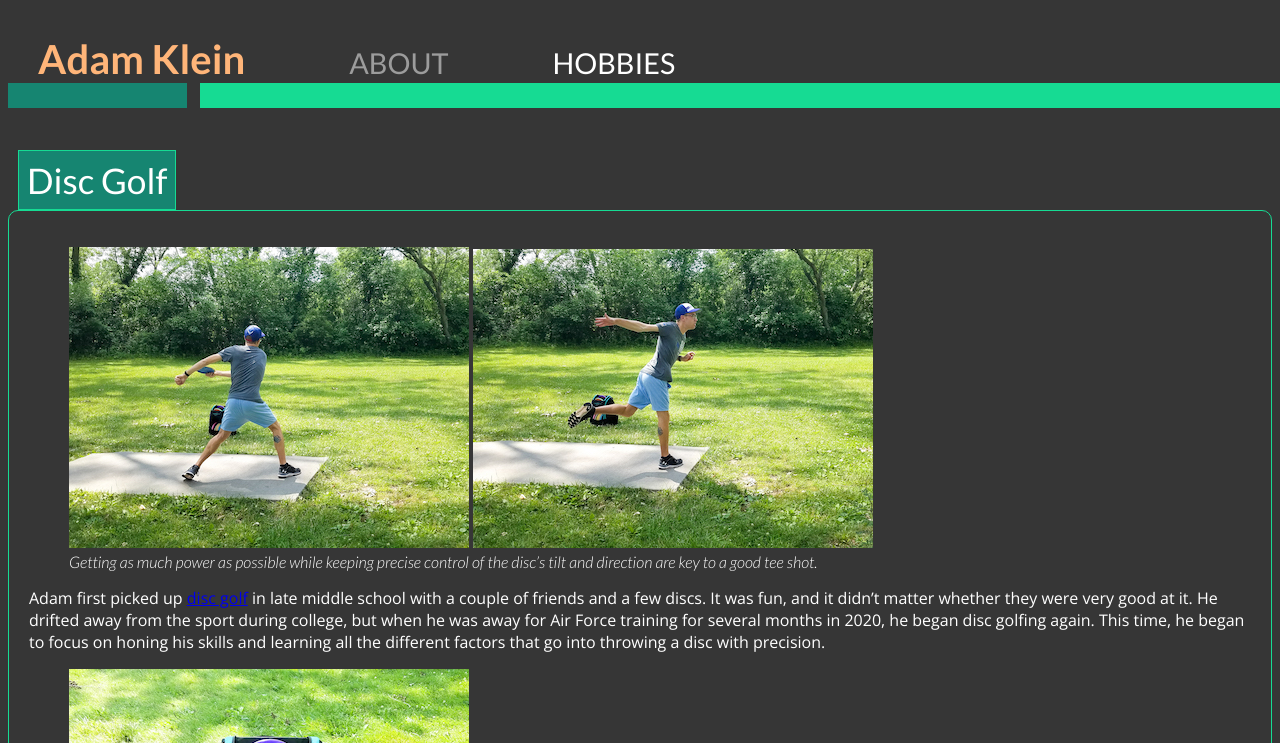
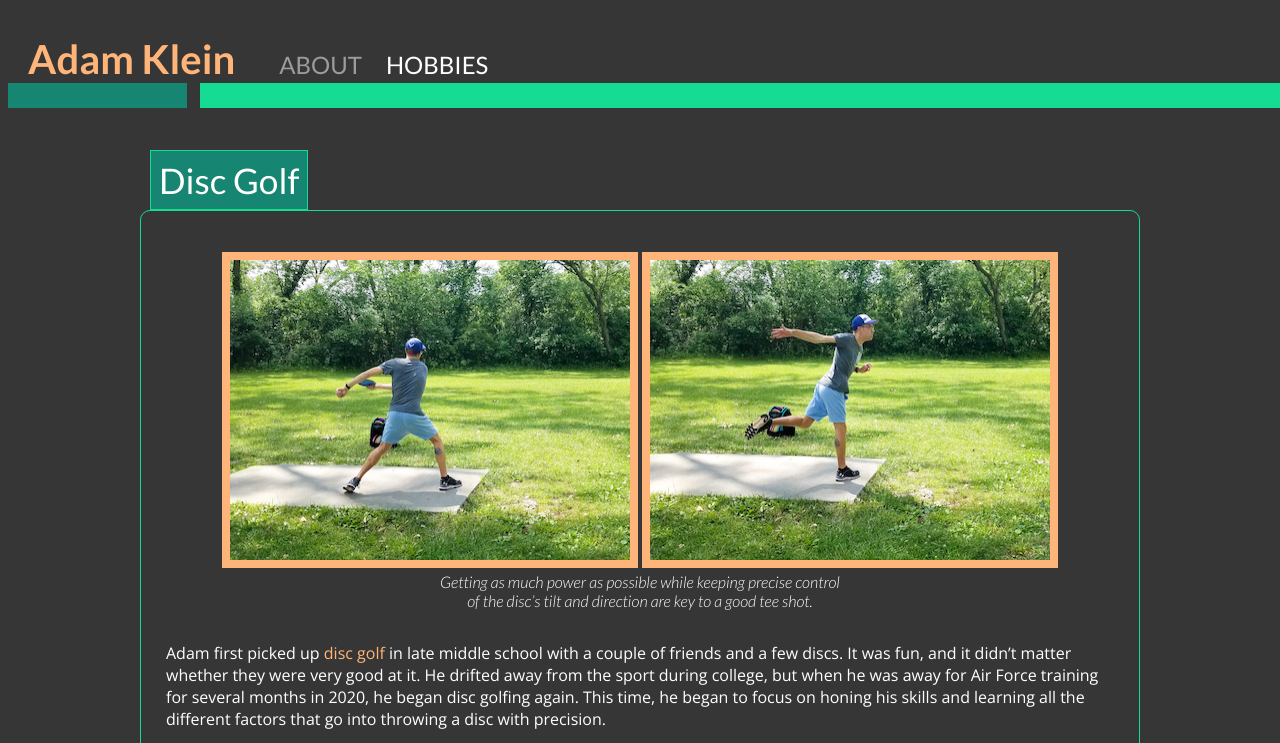
Before and after one commit to kaklein/bioSite, a plain HTML site: page hobbies.html in a window 1280 px wide. Shown: the top 743 px of the page. Drawn offline with nearby package versions, Linux system fonts and the light colour scheme.

Commit message:
add/update styling for figure-text-card molecule and other minor changes

```diff
--- a/css/styles.css
+++ b/css/styles.css
@@ -4,7 +4,7 @@ html {
 }
 
 
-/* General font styling */
+/* General styling */
 h1 {
     font-family: 'Lato', Verdana, Arial, sans-serif;
     font-weight: 700;
@@ -21,7 +21,7 @@ h2 {
 h3 {
     font-family: 'Lato', Verdana, Arial, sans-serif;
     font-weight: 400;
-    font-size: 1.8em;
+    font-size: 1.5em;
 }
 
 h4 {
@@ -37,25 +37,32 @@ p {
     color: white;
 }
 
+a:hover {
+    text-decoration: underline;
+}
+
 figcaption {
     font-family: 'Lato', Verdana, Arial, sans-serif;
     font-weight: 300;
     font-style: italic;
     color: white;
+}
 
+figcaption a, p a {
+    color:#FFB579;
+    text-decoration: none;
+}
+
+img {
+    border: 8px solid #FFB579;
 }
 
 
 /* Header Organism */
 #title {
     text-decoration: none;
-    padding-left: 30px;
-}
-
-.page-link {
-    text-decoration:none;
-    color: #9C9C9C;
-    padding-left: 100px;
+    padding-left: 20px;
+    padding-right: 20px;
 }
 
 header {
@@ -65,20 +72,23 @@ header {
     top: 0;
 }
 
-header #navbar {
+/* Navbar molecule */
+#navbar {
     margin-top: 35px;
+}
+
+#navbar .page-link {
+    text-decoration:none;
+    color: #9C9C9C;
+    padding-left: 20px;
+}
+
+#navbar a.current-page {
+    color: white;
 }
 
 #title h1, .page-link h3 {
     display: inline;
-}
-
-.main-content {
-    margin-top: 150px;
-}
-
-#navbar a.current-page {
-    color: white;
 }
 
 #left-header-rectangle {
@@ -97,6 +107,10 @@ header #navbar {
     margin-bottom: 10px;
 }
 
+/* Main content organism */
+.main-content {
+    margin-top: 150px;
+}
 
 /* Title-card molecule */
 .title-card {
@@ -107,7 +121,7 @@ header #navbar {
 }
 
 .title-card img {
-    padding: 10px;
+    margin: 10px;
     width: 500px;
     float: right;
 }
@@ -132,28 +146,17 @@ header #navbar {
 }
 
 .bio-card img {
-    padding: 15px;
     width: 300px;
     float: left;
+    margin: 15px;
 }
 
-/* Tab card molecule */
+/* Tab Card organism */
 .tab-card {
+    width: 80%;
+    min-width: 460px;
+    max-width: 1000px;
     margin: auto;
-}
-
-.tab-card-content {
-    border: 1px solid #16DB93;
-    border-radius: 10px;
-    padding: 20px;
-}
-
-.tab-card-content img {
-    width: 400px;
-}
-
-.tab-card-content h3 {
-    color: #FFB579;
 }
 
 /* Tab atom */
@@ -167,11 +170,45 @@ header #navbar {
     margin-left: 10px;
 }
 
+/* Tab card content molecule */
+.tab-card-content {
+    border: 1px solid #16DB93;
+    border-radius: 10px;
+    padding: 25px;
+}
+
+/* Figure-text card molecule (used in tab-card)*/
+.figure-text-card {
+    width: 100%;
+    margin: auto;
+}
+
+.figure-text-card figure {
+    display: inline-block;
+    margin-left: auto;
+    margin-right: auto;
+    text-align: center;
+    width: 100%;
+}
+
+.figure-text-card figure img {
+    width: 400px;
+    height: 300px;
+}
+
+.figure-text-card figure figcaption {
+    max-width: 400px;
+    margin: auto;
+}
+
 /* Footer molecule */
 footer {
     width: 140px;
     margin: auto;
     margin-top: 50px;
+    position: relative;
+    margin-top: 175px;
+    bottom: 0;
 }
 
 footer p {
```
